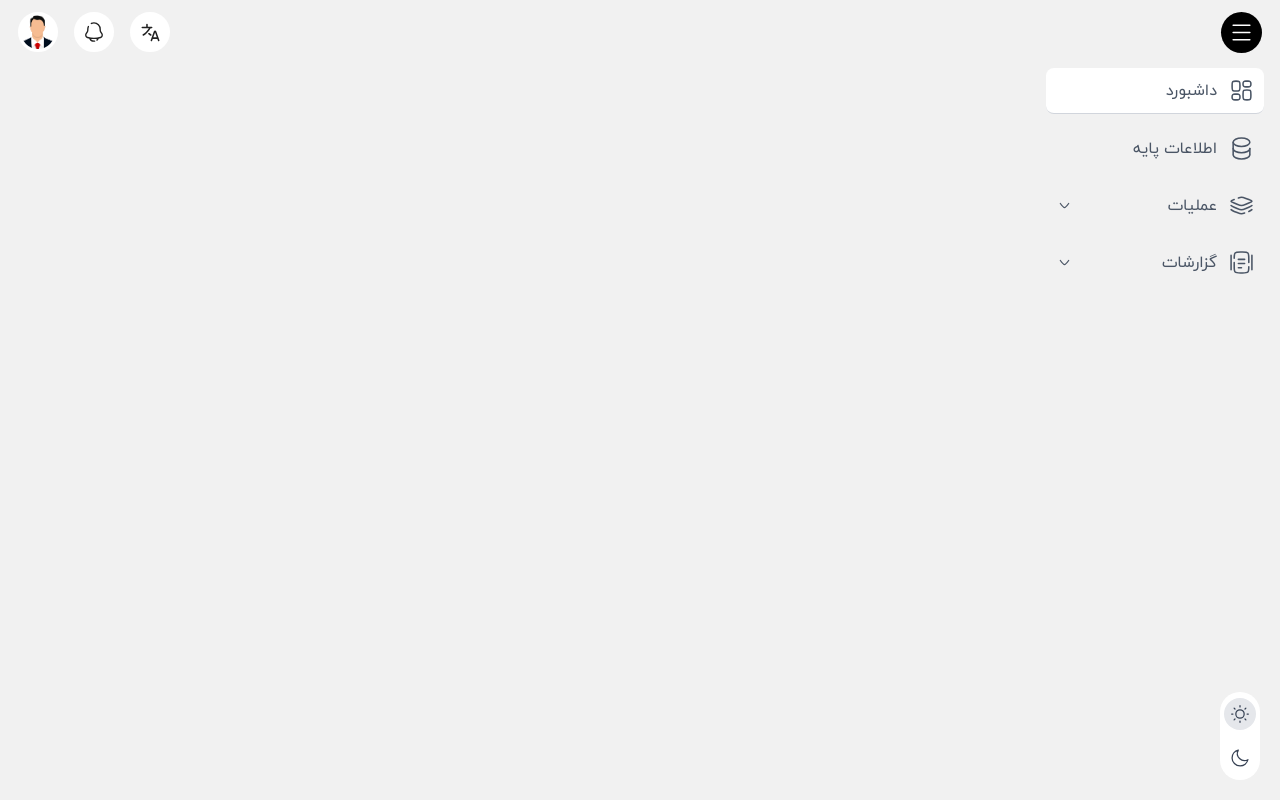
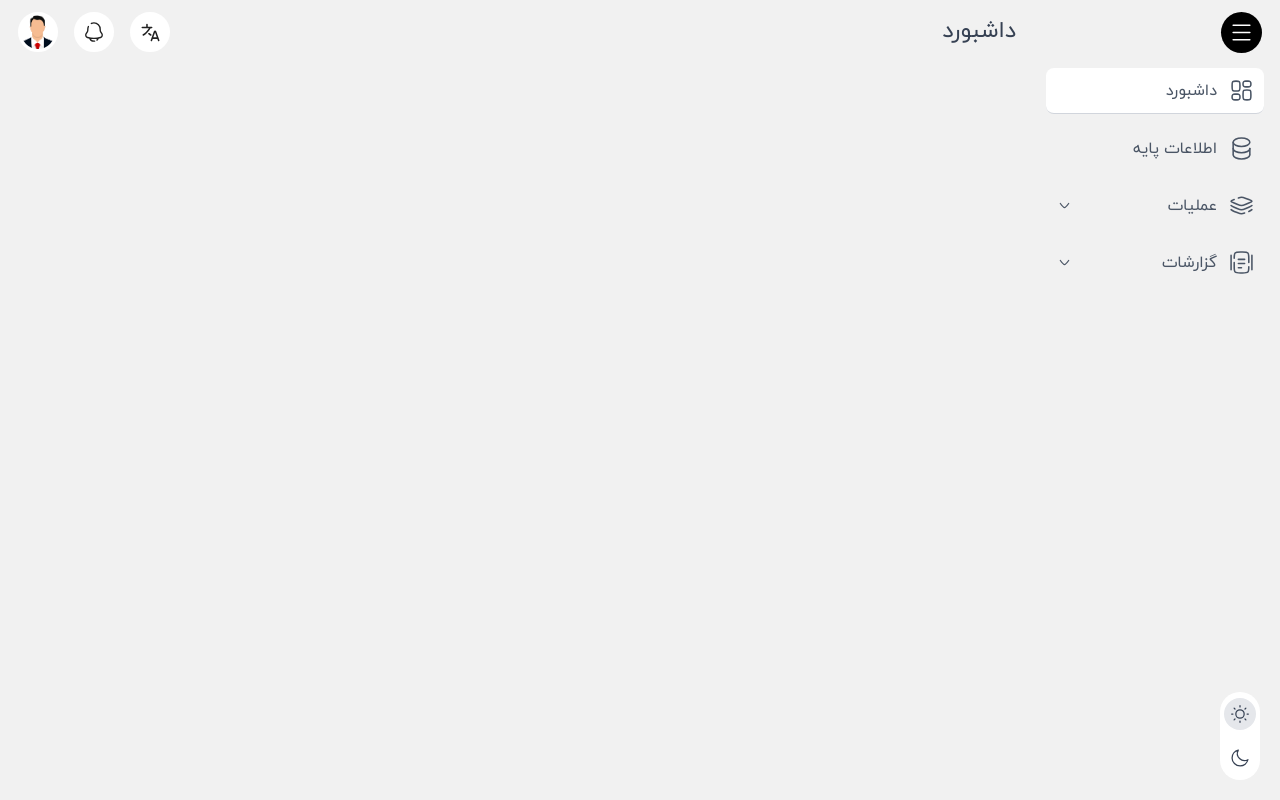
Before and after one commit to SepehrAhmadi/easy-invoice-frontend, a Nuxt app: page / in a window 1280 px wide. Built offline with nearby package versions, Linux system fonts and the light colour scheme.

Commit message:
Add `usePageTitle` composable for reactive title state and head updates

```diff
--- a/app/app.vue
+++ b/app/app.vue
@@ -20,7 +20,7 @@
 .page-enter-from,
 .page-leave-to {
   opacity: 0;
-  transform: translateY(20px);
+  transform: translateY(50px);
 }
 
 /* layout transition */
--- a/app/components/pageHeader.vue
+++ b/app/components/pageHeader.vue
@@ -1,20 +1,20 @@
 <template>
-  <div class="tw:hidden tw:md:block tw:absolute! tw:-top-12.5 tw:start-3.5 tw:z-99999! tw:w-75">
+  <div
+    class="tw:hidden tw:md:block tw:absolute! tw:-top-12.5 tw:start-3.5 tw:z-99999! tw:w-75"
+  >
     <Transition name="slide-down" mode="out-in">
       <h1
-        :key="props.title"
+        :key="pageTitle"
         class="tw:text-[23px] tw:text-gray-700 tw:dark:text-gray-300"
       >
-        {{ props.title }}
+        {{ pageTitle }}
       </h1>
     </Transition>
   </div>
 </template>
 
 <script setup lang="ts">
-const props = defineProps({
-  title: String,
-});
+const { pageTitle } = usePageTitle();
 </script>
 
 <style scoped>
@@ -27,7 +27,7 @@ const props = defineProps({
   transform: translateY(0);
 }
 .slide-down-enter-active {
-  transition: all 0.4s ease-out;
+  transition: all 0.3s ease-out;
 }
 
 .slide-down-leave-from {
--- /dev/null
+++ b/app/composables/usePageTitle.ts
@@ -0,0 +1,16 @@
+// composables/usePageTitle.ts
+export const usePageTitle = () => {
+  const pageTitle = useState<string>("page-title", () => "Default Title");
+
+  const setPageTitle = (newTitle: string) => {
+    pageTitle.value = newTitle;
+    useHead({
+      title: newTitle,
+    });
+  };
+
+  return {
+    pageTitle,
+    setPageTitle,
+  };
+};
--- a/app/layouts/default.vue
+++ b/app/layouts/default.vue
@@ -4,7 +4,7 @@
 
     <v-main class="tw:h-full">
       <div class="tw:relative!">
-        <page-header :title="pageTitle" />
+        <page-header />
       </div>
 
       <div
@@ -18,8 +18,3 @@
     </v-main>
   </v-layout>
 </template>
-
-<script setup lang="ts">
-const route = useRoute();
-const pageTitle = computed(() => route.meta.title as string);
-</script>
--- a/app/pages/auth/index.vue
+++ b/app/pages/auth/index.vue
@@ -31,7 +31,6 @@
                     <h1 class="tw-main-text-color tw:text-[20px]">
                       EASY INVOCIE
                     </h1>
-                    {{ langStore.currentLang }}
                   </div>
                   <div
                     class="tw:flex tw:justify-start tw:items-center tw:gap-2 tw:cursor-pointer tw:group"
--- a/app/pages/base/brand/index.vue
+++ /dev/null
@@ -1,8 +0,0 @@
-<template>
-  <PageHeader :title="langStore.label.page.brands" />
-</template>
-
-<script setup lang="ts">
-import { useLanguageStore } from "~/store/language";
-const langStore = useLanguageStore();
-</script>
--- a/app/pages/base/company/index.vue
+++ /dev/null
@@ -1,8 +0,0 @@
-<template>
-  <PageHeader :title="langStore.label.page.companies" />
-</template>
-
-<script setup lang="ts">
-import { useLanguageStore } from "~/store/language";
-const langStore = useLanguageStore();
-</script>
--- a/app/pages/base/index.vue
+++ b/app/pages/base/index.vue
@@ -912,6 +912,13 @@ import bagIcon from "~/assets/image/icon/bag.png";
 import boxIcon from "~/assets/image/icon/box.png";
 import sprayIcon from "~/assets/image/icon/spray.png";
 
+// swiper
+import { Swiper, SwiperSlide } from "swiper/vue";
+import { Navigation, Pagination } from "swiper/modules";
+import "swiper/css";
+import "swiper/css/navigation";
+import "swiper/css/pagination";
+
 // stores
 import { useHandlerStore } from "~/store/handler";
 const handlerStore = useHandlerStore();
@@ -934,17 +941,12 @@ const {
   productResult: product,
 } = storeToRefs(baseStore);
 
-// swiper
-import { Swiper, SwiperSlide } from "swiper/vue";
-import { Navigation, Pagination } from "swiper/modules";
-import "swiper/css";
-import "swiper/css/navigation";
-import "swiper/css/pagination";
+// ======= Composables =======
+const { setPageTitle } = usePageTitle();
+watchEffect(() => {
+  setPageTitle(langStore.label.page.baseInfo);
+});
 
-// ======= TS types and interface =======
-definePageMeta({
-  title: langStore.label.page.baseInfo,
-});
 // ======= TS types and interface =======
 // interface
 type ModalMode = "add" | "edit";
--- a/app/pages/base/product/index.vue
+++ /dev/null
@@ -1,8 +0,0 @@
-<template>
-  <PageHeader :title="langStore.label.page.products" />
-</template>
-
-<script setup lang="ts">
-import { useLanguageStore } from "~/store/language";
-const langStore = useLanguageStore();
-</script>
--- a/app/pages/index.vue
+++ b/app/pages/index.vue
@@ -1,12 +1,11 @@
-<template>
-</template>
+<template></template>
 
 <script setup lang="ts">
 import { useLanguageStore } from "~/store/language";
 const langStore = useLanguageStore();
+const { setPageTitle } = usePageTitle();
 
-// ======= TS types and interface =======
-definePageMeta({
-  title: langStore.label.page.dashboard,
+watchEffect(() => {
+  setPageTitle(langStore.label.page.dashboard);
 });
 </script>
```
